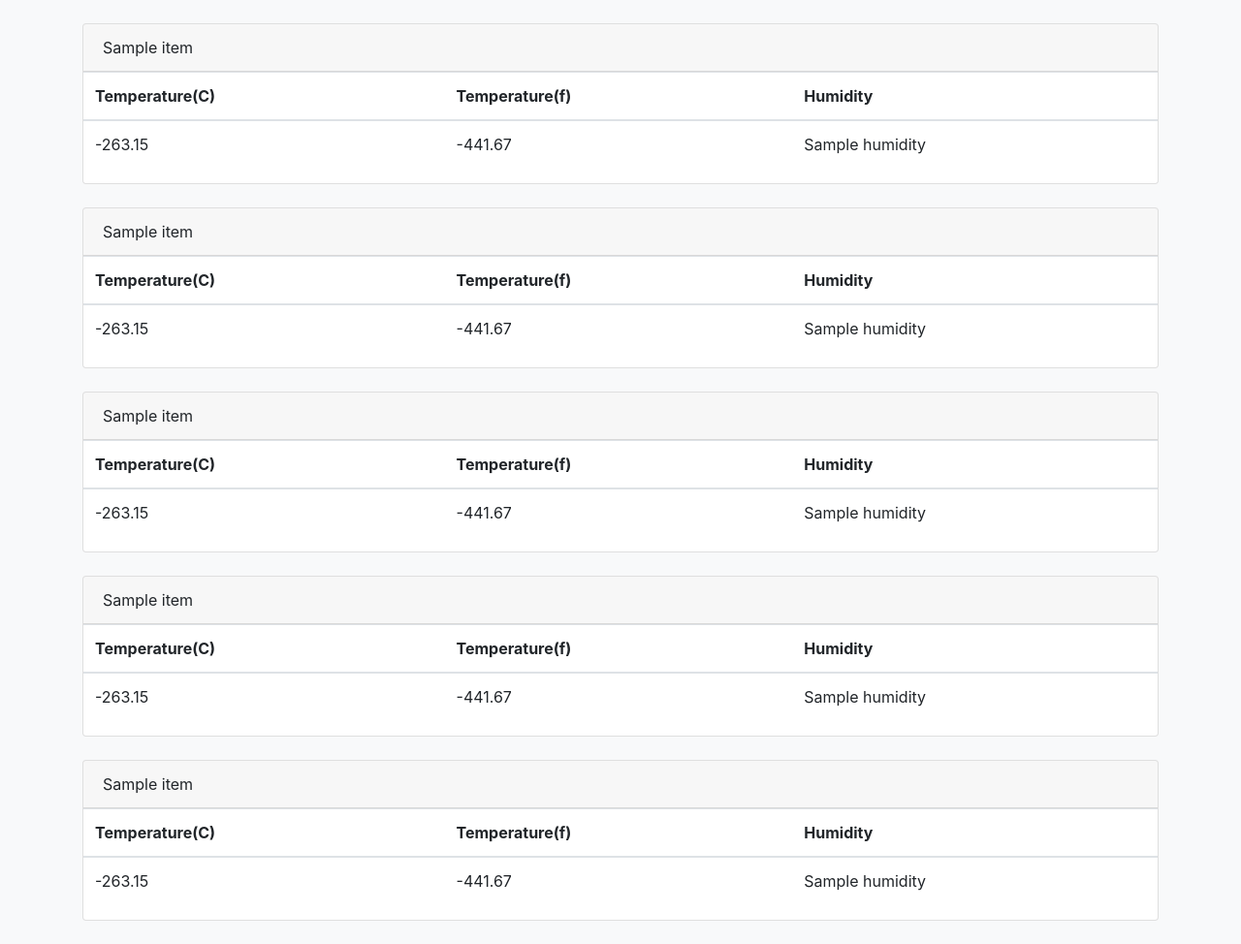
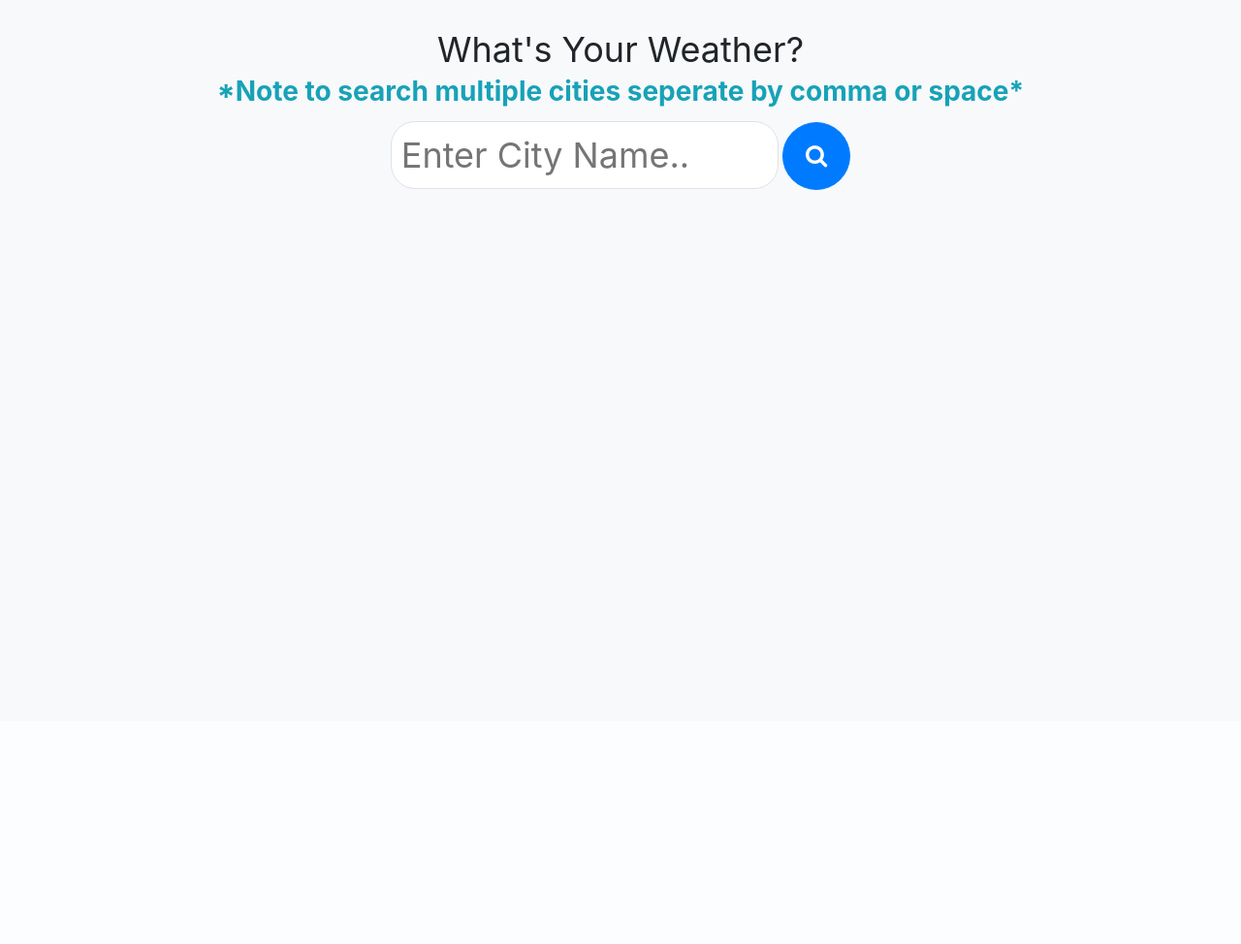
Before and after one commit to ovyas24/weatherApp, a Flask app: page / in a window 1280 px wide. Shown: the part 56-1030 px from the top of the page at 97% size. After the commit the page ends 252 px from the top, so only its background shows below. Run offline with Flask 2, Linux system fonts and the light colour scheme; a database or web service that is not in the repository returns one stand-in record (values such as "Sample title"); data that the repository does not hold is empty; some libraries are stand-ins or nearby versions.

Commit message:
updated the module

```diff
--- a/app.py
+++ b/app.py
@@ -1,49 +1,42 @@
 import requests
-import json
-from flask import Flask,render_template
+from flask import Flask, render_template
+from flask import request, redirect
+from utils import *
+
 
 app = Flask(__name__)
 
-def city():
-    f = open('Data/city.json')
-    data = json.load(f)
-    li = []
-    for i in data:
-        if i['country'] == 'IN':
-            li.append([i['id'],i['name']])
-    return li
 
-def clean(data):
-    result = []
-    humidity = data['main']['humidity']
-    K = data['main']['temp']
-    c = round(K - 273.15,2)
-    f = round((c*(9/5))+32,2)
-    result.append(data['name'])
-    result.append([c,f])
-    result.append(humidity)
-    return result
+def weather(text):
+    wdata = []
+    cities = text.lower().replace(',', ' ').split()
+    for city in cities:
+        response = requests.get(
+            f'https://api.openweathermap.org/data/2.5/weather?q={city}&appid=f3232d76c8092c56b0f75fb1dbe9ffa9')
+        data = response.json()
+        try:
+            wdata.append(clean(data))
+        except:
+            pass
+    return wdata
 
-def weather():
-    wdata = []
-    cities = ['faridabad','delhi','kochi','mumbai','patna']
-    for city in cities:
-        response = requests.get(f'https://api.openweathermap.org/data/2.5/weather?q={city}&appid=f3232d76c8092c56b0f75fb1dbe9ffa9')
-        data = response.json()
-        wdata.append(clean(data))
-    print('Data recived')
-    return wdata
 
 @app.route('/')
 def index():
-    data = weather()
-    return render_template('index.html',weather=data)
+    return render_template('index.html', hidden=True)
+
+
+@app.route('/', methods=['POST'])
+def weather_search():
+    text = request.form['text']
+    data = weather(text)
+    return render_template('index.html', weather=data, hidden=False)
 
 
 @app.route('/citydata')
 def cities():
     li = city()
-    return render_template('city.html',city = li)
+    return render_template('city.html', city=li)
 
 
 if __name__ == '__main__':
--- /dev/null
+++ b/static/tweaks.css
@@ -0,0 +1,37 @@
+.round{
+    margin-top: 5px;
+    border-radius: 25px 25px 25px 25px;
+    padding: 10px;
+}
+
+.font-big{
+    font-size: 36px;
+}
+
+.large{
+    width: 400px;
+    height: 70px;
+    outline: none;
+    border:none;
+    box-shadow: aqua;
+}
+
+.btn-circle {
+    width: 30px;
+    height: 30px;
+    padding: 6px 0px;
+    border-radius: 25px;
+    text-align: center;
+    font-size: 12px;
+    line-height: 1.42857;
+}
+
+.btn-circle.btn-xl {
+    margin-top: -15px;
+    width: 70px;
+    height: 70px;
+    padding: 10px 16px;
+    border-radius: 45px;
+    font-size: 24px;
+    line-height: 1.33;
+}
--- a/templates/base.html
+++ b/templates/base.html
@@ -1,18 +1,24 @@
 <!DOCTYPE html>
 <html lang="en">
+
 <head>
   <meta charset="UTF-8">
   <meta name="viewport" content="width=device-width, initial-scale=1.0">
   {% block meta %}
   {% endblock %}
   <title>Document</title>
-    <link rel="stylesheet" href="https://maxcdn.bootstrapcdn.com/bootstrap/4.0.0/css/bootstrap.min.css" integrity="sha384-Gn5384xqQ1aoWXA+058RXPxPg6fy4IWvTNh0E263XmFcJlSAwiGgFAW/dAiS6JXm" crossorigin="anonymous">
+  <link rel="stylesheet" href="https://maxcdn.bootstrapcdn.com/bootstrap/4.0.0/css/bootstrap.min.css"
+    integrity="sha384-Gn5384xqQ1aoWXA+058RXPxPg6fy4IWvTNh0E263XmFcJlSAwiGgFAW/dAiS6JXm" crossorigin="anonymous">
+  <link rel="stylesheet" href="{{ url_for('static', filename='tweaks.css') }}">
+  <link rel="stylesheet" href="https://cdnjs.cloudflare.com/ajax/libs/font-awesome/4.7.0/css/font-awesome.min.css">
 </head>
+
 <body class="bg-light">
 
   <nav class="navbar navbar-dark bg-primary navbar-expand-lg">
-        <a class="navbar-brand" href="#">Weather App</a>
-        <button class="navbar-toggler" type="button" data-toggle="collapse" data-target="#navbarNavAltMarkup" aria-controls="navbarNavAltMarkup" aria-expanded="false" aria-label="Toggle navigation">
+    <a class="navbar-brand" href="/">Weather App</a>
+    <button class="navbar-toggler" type="button" data-toggle="collapse" data-target="#navbarNavAltMarkup"
+      aria-controls="navbarNavAltMarkup" aria-expanded="false" aria-label="Toggle navigation">
       <span class="navbar-toggler-icon"></span>
     </button>
     <div class="collapse navbar-collapse" id="navbarNavAltMarkup">
@@ -24,8 +30,15 @@
   </nav>
   {% block head %}
   {% endblock %}
-    <script src="https://code.jquery.com/jquery-3.2.1.slim.min.js" integrity="sha384-KJ3o2DKtIkvYIK3UENzmM7KCkRr/rE9/Qpg6aAZGJwFDMVNA/GpGFF93hXpG5KkN" crossorigin="anonymous"></script>
-<script src="https://cdnjs.cloudflare.com/ajax/libs/popper.js/1.12.9/umd/popper.min.js" integrity="sha384-ApNbgh9B+Y1QKtv3Rn7W3mgPxhU9K/ScQsAP7hUibX39j7fakFPskvXusvfa0b4Q" crossorigin="anonymous"></script>
-<script src="https://maxcdn.bootstrapcdn.com/bootstrap/4.0.0/js/bootstrap.min.js" integrity="sha384-JZR6Spejh4U02d8jOt6vLEHfe/JQGiRRSQQxSfFWpi1MquVdAyjUar5+76PVCmYl" crossorigin="anonymous"></script>
+  <script src="https://code.jquery.com/jquery-3.2.1.slim.min.js"
+    integrity="sha384-KJ3o2DKtIkvYIK3UENzmM7KCkRr/rE9/Qpg6aAZGJwFDMVNA/GpGFF93hXpG5KkN"
+    crossorigin="anonymous"></script>
+  <script src="https://cdnjs.cloudflare.com/ajax/libs/popper.js/1.12.9/umd/popper.min.js"
+    integrity="sha384-ApNbgh9B+Y1QKtv3Rn7W3mgPxhU9K/ScQsAP7hUibX39j7fakFPskvXusvfa0b4Q"
+    crossorigin="anonymous"></script>
+  <script src="https://maxcdn.bootstrapcdn.com/bootstrap/4.0.0/js/bootstrap.min.js"
+    integrity="sha384-JZR6Spejh4U02d8jOt6vLEHfe/JQGiRRSQQxSfFWpi1MquVdAyjUar5+76PVCmYl"
+    crossorigin="anonymous"></script>
 </body>
+
 </html>
--- a/templates/index.html
+++ b/templates/index.html
@@ -1,32 +1,44 @@
 {% extends 'base.html' %}
-{% block meta %}
-<meta http-equiv=”refresh” content=”5" />
-{%endblock%}
 {% block head %}
 <div class="container">
   <br>
-        {%for i in weather%}
-        <div class="card">
-            <div class="card-header">
-              {{i[0]}}
-            </div>
-            <table class="table">
+  <center class="font-big">What's Your Weather?</center>
+  <center>
+    <h3 class="text-info"><b>*Note to search multiple cities seperate by comma or space*</b></h3>
+  </center>
+  <center>
+    <form method="POST">
+      <input type="text" name="text" class="round large font-big border text-secondary" placeholder="Enter City Name..">
+      <button type="submit" class="btn btn-xl btn-primary btn-circle btn-lg">
+        <i class="fa fa-search" aria-hidden="true"></i>
+      </button>
+    </form>
+  </center>
+  {%if not hidden%}
+  <br>
+  <table class="table table-dark">
     <thead>
       <tr>
+        <th scope="col">City Name</th>
         <th scope="col">Temperature(C)</th>
         <th scope="col">Temperature(f)</th>
+        <th scope="col">Weather</th>
         <th scope="col">Humidity</th>
       </tr>
     </thead>
+
     <tbody>
+      {%for i in weather%}
       <tr>
+        <td>{{i[0]}}</td>
         <td>{{i[1][0]}}</td>
         <td>{{i[1][1]}}</td>
         <td>{{i[2]}}</td>
+        <td>{{i[3]}}</td>
       </tr>
+      {%endfor%}
     </tbody>
   </table>
-        </div><br>
-        {%endfor%}
+  {%endif%}
 </div>
 {% endblock %}
--- /dev/null
+++ b/test.py
@@ -0,0 +1,2 @@
+a = 'om,delhi ,faridabar'
+print(a.replace(',',' ').split())
```
Also changed, not shown: templates/city.html (+5 -5 lines), utils.py (added, +25 -0 lines). Lines whose indentation alone changed are shown as unchanged.
